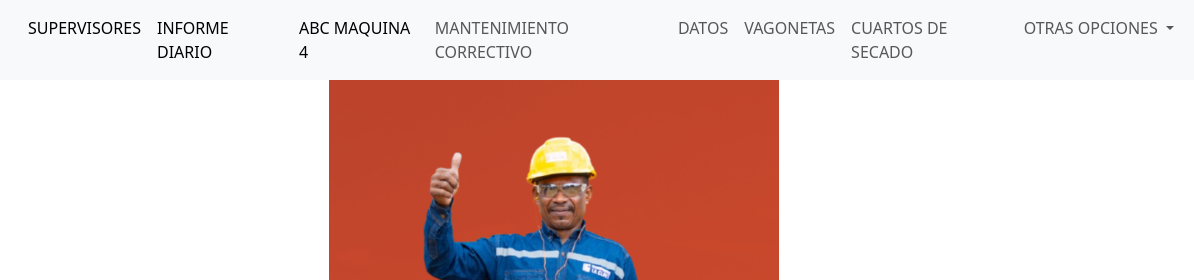
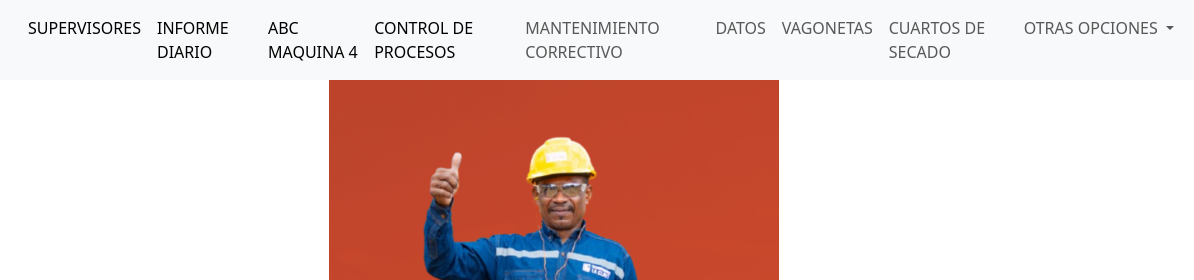
Before and after one commit to casanbre/Inovaclay, a website: page public/index.html in a window 1280 px wide. Shown: the top 280 px of the page, 86-1280 px from the left. Drawn offline with nearby package versions, Linux system fonts and the light colour scheme.

Commit message:
FORMULARIO DE SUPERVISORES

```diff
--- a/public/index.html
+++ b/public/index.html
@@ -36,6 +36,10 @@
 
           <li class="nav-item">
             <a class="nav-link active" id="paradaMaquinaBtn" href="./mq4.html">ABC MAQUINA 4</a>
+          </li>
+
+          <li class="nav-item">
+            <a class="nav-link active" id="paradaMaquinaBtn" href="./supervisores/S.maquina.html">CONTROL DE PROCESOS</a>
           </li>
 
 
```
